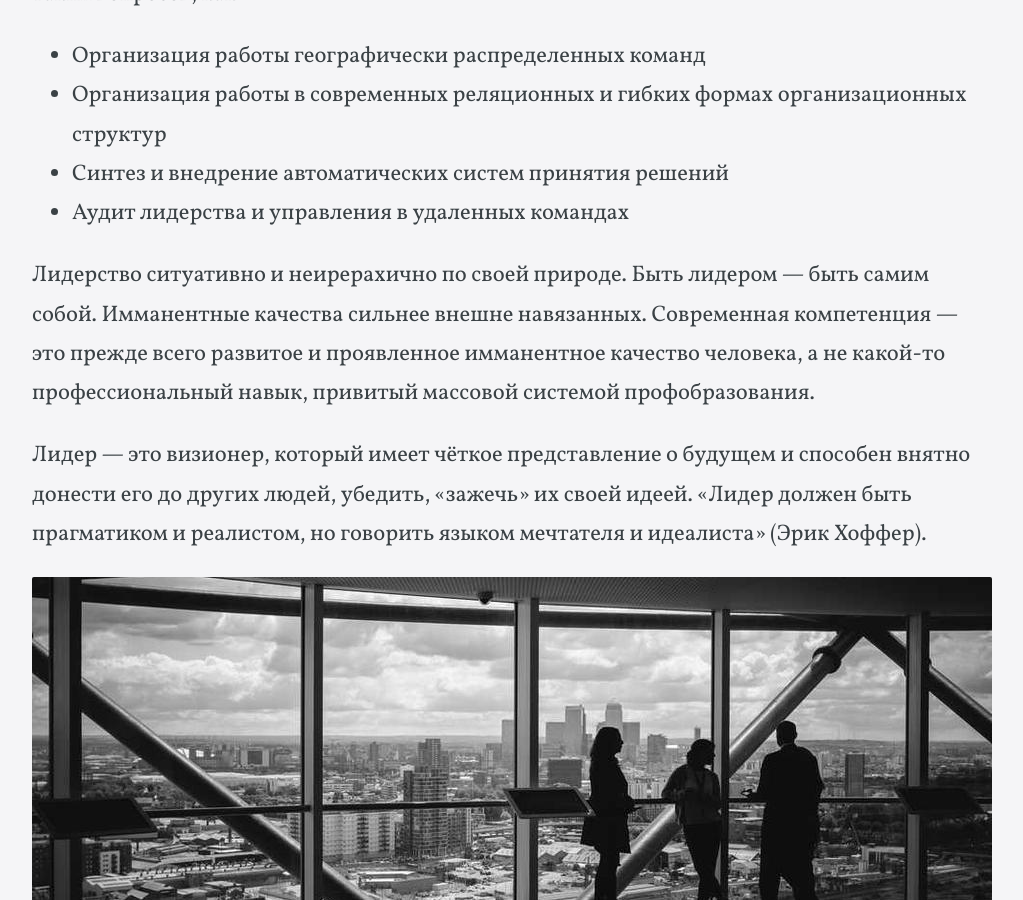
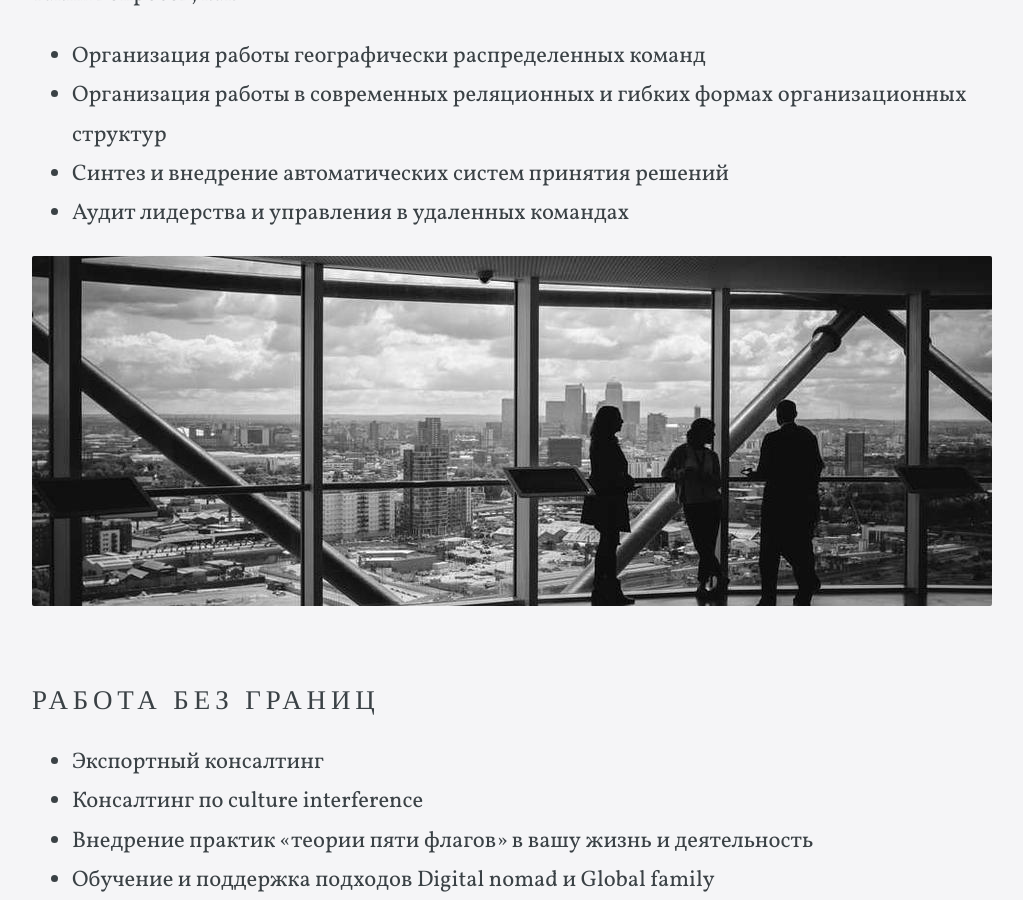
Before and after one commit to mau-tower/mautower-com, a Jekyll site: the page built from services.html, in a window 1280 px wide and 900 px high, scrolled down 4326 px. Shown: the whole window, without its empty margins (128-1151 px from the left). Built offline with Jekyll 4.4.1, drawn with Linux system fonts in a browser that asks for light colours; some web fonts are replaced.

Commit message:
Make services text simpler and shorter

```diff
--- a/services.html
+++ b/services.html
@@ -64,8 +64,6 @@ navigation_order: 2
 		<li>Синтез и внедрение автоматических систем принятия решений</li>
 		<li>Аудит лидерства и управления в удаленных командах</li>
 	</ul>
-	<p>Лидерство ситуативно и неирерахично по своей природе. Быть лидером — быть самим собой. Имманентные качества сильнее внешне навязанных. Современная компетенция — это прежде всего развитое и проявленное имманентное качество человека, а не какой-то профессиональный навык, привитый массовой системой профобразования.</p>
-	<p>Лидер — это визионер, который имеет чёткое представление о будущем и способен внятно донести его до других людей, убедить, «зажечь» их своей идеей. «Лидер должен быть прагматиком и реалистом, но говорить языком мечтателя и идеалиста» (Эрик Хоффер).</p>
 
     <p><img src="/uploads/picsum/378-960x350.jpg" width="960" height="350" alt="Management image"></p>
 
```
